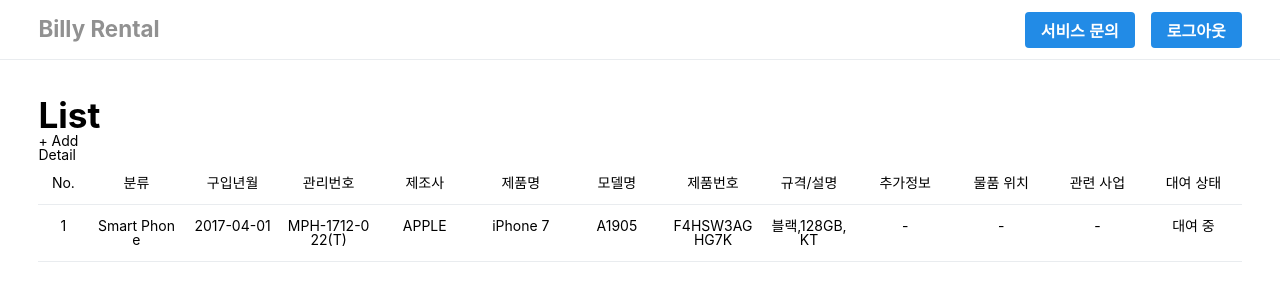
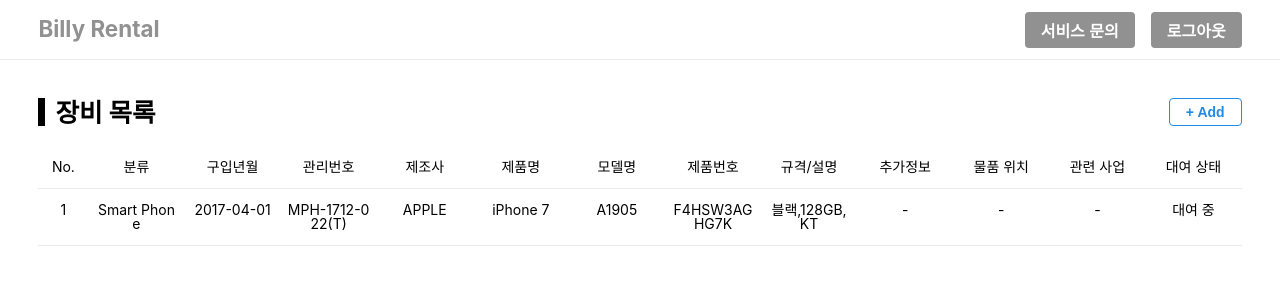
Before and after one commit to Jess2/billy, a React (Create React App) app: page /list in a window 1280 px wide. Shown: the top 300 px of the page. Built offline with nearby package versions, Linux system fonts and the light colour scheme.

Commit message:
feat: 페이지 공통 헤더 컴포넌트 추가

```diff
--- a/src/App.js
+++ b/src/App.js
@@ -16,7 +16,7 @@ export default function App() {
       theme={{
         palette: {
           blue: '#228be6',
-          gray: '#495057',
+          gray: '#919191',
           pink: '#f06595',
         }
       }}
--- a/src/common/component/Button.js
+++ b/src/common/component/Button.js
@@ -107,7 +107,7 @@ function Button({children, color, size, outline, fullWidth, ...rest}) {
 }
 
 Button.defaultProps = {
-  color: 'blue',
+  color: 'gray',
   size: 'medium',
 };
 
--- /dev/null
+++ b/src/common/component/PageHeader.js
@@ -0,0 +1,38 @@
+import React from 'react';
+import styled, {css} from 'styled-components';
+
+const StyledPageHeader = styled.div`
+  display: flex;
+  justify-content: space-between;
+  margin-bottom: 20px;
+
+  h4 {
+    display: flex;
+    align-items: center;
+
+    &::before {
+      content: '';
+      display: inline-block;
+      width: 7px;
+      height: 100%;
+      background-color: #000000;
+      margin-right: 10px;
+    }
+  }
+`;
+
+function PageHeader({children, title}) {
+  return (
+    <StyledPageHeader>
+      <h4>{title}</h4>
+      {children}
+    </StyledPageHeader>
+  );
+}
+
+PageHeader.defaultProps = {
+  color: 'blue',
+  size: 'medium',
+};
+
+export default PageHeader;
--- a/src/list/container/List.js
+++ b/src/list/container/List.js
@@ -1,6 +1,8 @@
-import React, { useState } from "react";
-import { Link } from "react-router-dom";
+import React, {useState} from "react";
+import {Link} from "react-router-dom";
 import styled from 'styled-components';
+import Button from "../../common/component/Button";
+import PageHeader from "../../common/component/PageHeader";
 
 const StyledWrapper = styled.div`
   padding: 3vw;
@@ -54,12 +56,13 @@ export default function List() {
       },
     }
   ]);
-  const id = '12345';
-  return <StyledWrapper>
-    <h1>List</h1>
-    <Link to="/create">+ Add</Link>
-    <br />
-    <Link to={`/detail/${id}`}>Detail</Link>
+  return (
+    <StyledWrapper>
+      <PageHeader title='장비 목록'>
+        <Link to="/create">
+          <Button size='small' color='blue' outline>+ Add</Button>
+        </Link>
+      </PageHeader>
       <StyledList>
         <li>No.</li>
         <li>분류</li>
@@ -94,5 +97,6 @@ export default function List() {
           </StyledList>
         ))
       }
-  </StyledWrapper>;
+    </StyledWrapper>
+  );
 }
```
Lines whose indentation alone changed are shown as unchanged.
